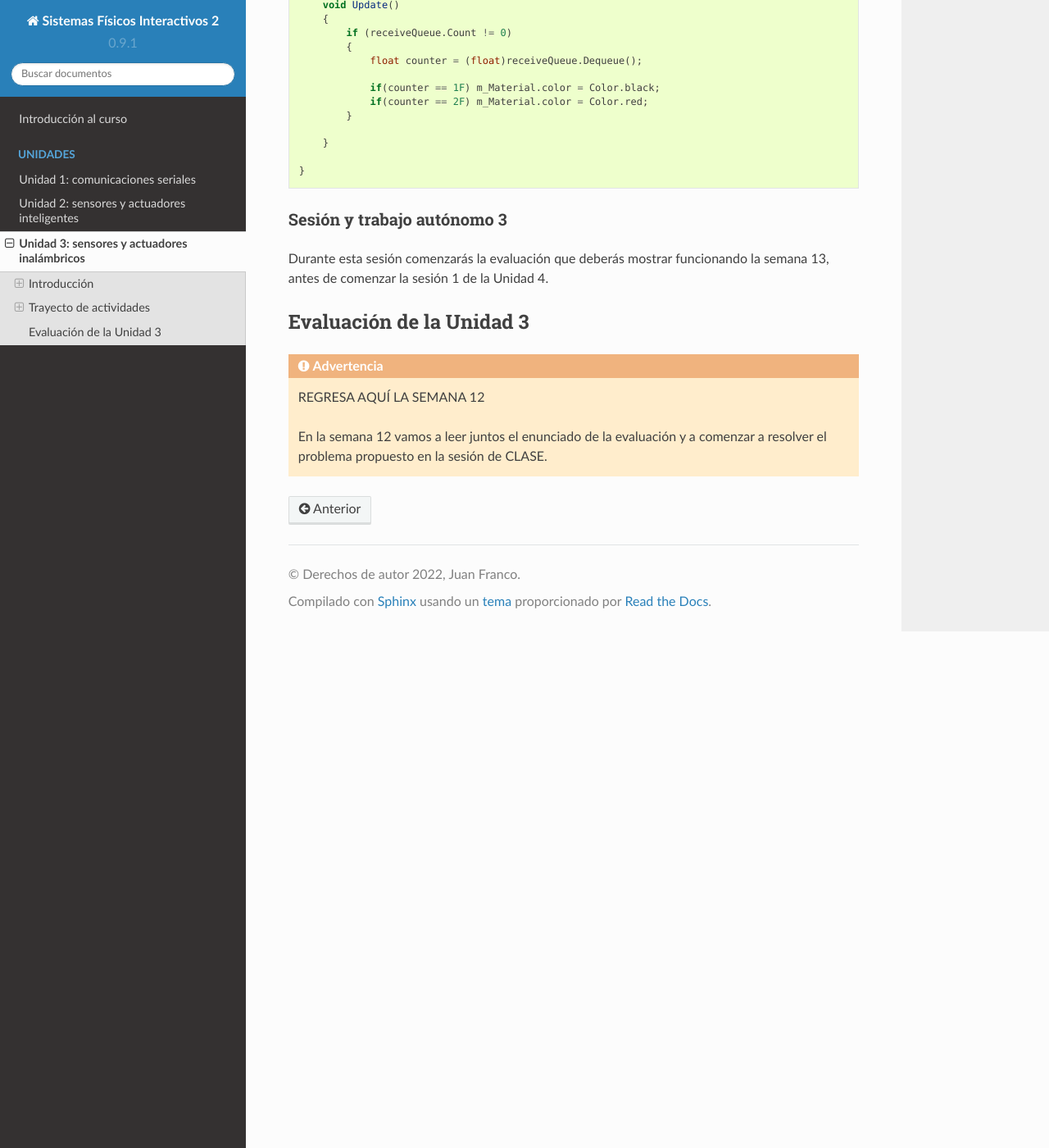
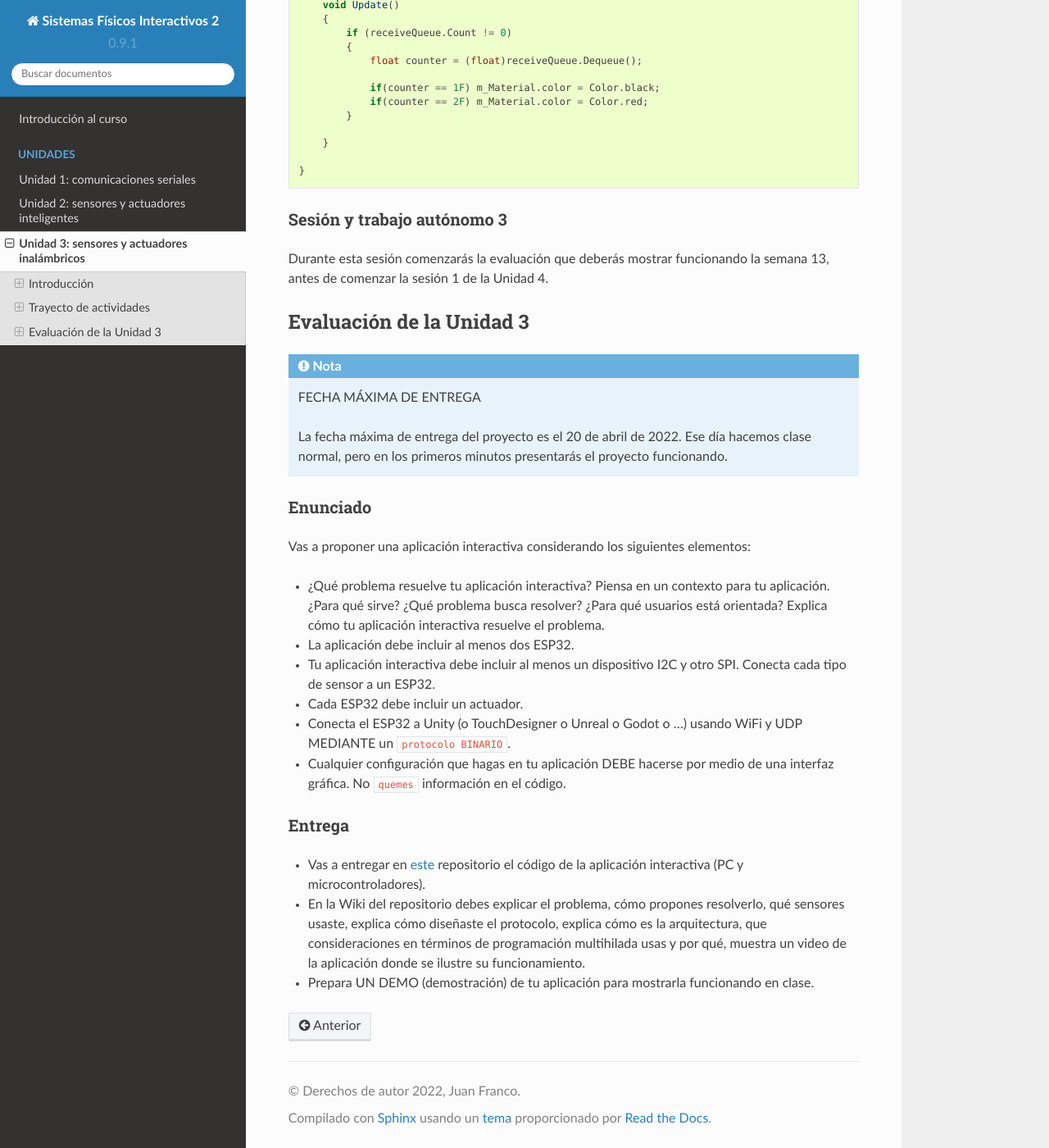
Before and after one commit to juanferfranco/SistemasFisicosInteractivos2, a Sphinx documentation site: the page built from docs/_unidad3/unidad3.rst, in a window 1280 px wide and 1400 px high, scrolled down 9917 px. Shown: the whole window at 82% size. Built offline with Sphinx 7.4.7 and the Read the Docs theme 2.0.0, drawn with Linux system fonts in a browser that asks for light colours.

Commit message:
add the evaluation of unit3

```diff
--- a/docs/_unidad3/unidad3.rst
+++ b/docs/_unidad3/unidad3.rst
@@ -530,7 +530,36 @@ de la Unidad 4.
 Evaluación de la Unidad 3
 -----------------------------
 
-.. warning:: REGRESA AQUÍ LA SEMANA 12
+.. note:: FECHA MÁXIMA DE ENTREGA
 
-    En la semana 12 vamos a leer juntos el enunciado de la evaluación y
-    a comenzar a resolver el problema propuesto en la sesión de CLASE.
+    La fecha máxima de entrega del proyecto es el 20 de abril de 2022.
+    Ese día hacemos clase normal, pero en los primeros minutos presentarás
+    el proyecto funcionando.
+
+Enunciado
+**********
+
+Vas a proponer una aplicación interactiva considerando los siguientes elementos:
+
+* ¿Qué problema resuelve tu aplicación interactiva? Piensa en un contexto para
+  tu aplicación. ¿Para qué sirve? ¿Qué problema busca resolver? ¿Para qué usuarios
+  está orientada? Explica cómo tu aplicación interactiva resuelve el problema.
+* La aplicación debe incluir al menos dos ESP32.
+* Tu aplicación interactiva debe incluir al menos un dispositivo I2C y otro SPI.
+  Conecta cada tipo de sensor a un ESP32.
+* Cada ESP32 debe incluir un actuador.
+* Conecta el ESP32 a Unity (o TouchDesigner o Unreal o Godot o ...) usando
+  WiFi y UDP MEDIANTE un ``protocolo BINARIO``.
+* Cualquier configuración que hagas en tu aplicación DEBE hacerse por medio de una
+  interfaz gráfica. No ``quemes`` información en el código.
+
+Entrega
+*********
+
+* Vas a entregar en `este <https://classroom.github.com/a/L1qcWctm>`__ repositorio el código
+  de la aplicación interactiva (PC y microcontroladores).
+* En la Wiki del repositorio debes explicar el problema, cómo propones resolverlo, qué sensores
+  usaste, explica cómo diseñaste el protocolo, explica cómo es la arquitectura, que consideraciones
+  en términos de programación multihilada usas y por qué, muestra un video de la aplicación donde
+  se ilustre su funcionamiento.
+* Prepara UN DEMO (demostración) de tu aplicación para mostrarla funcionando en clase.
```
